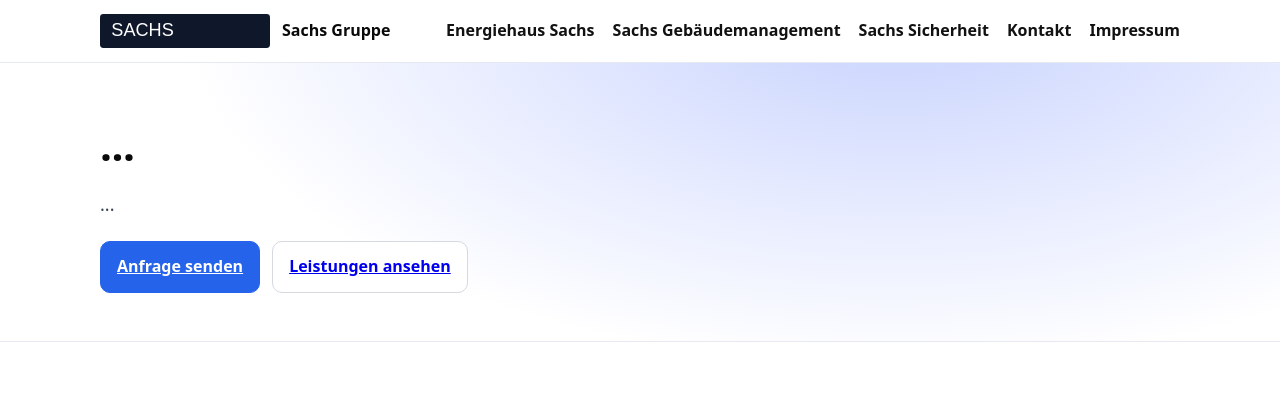
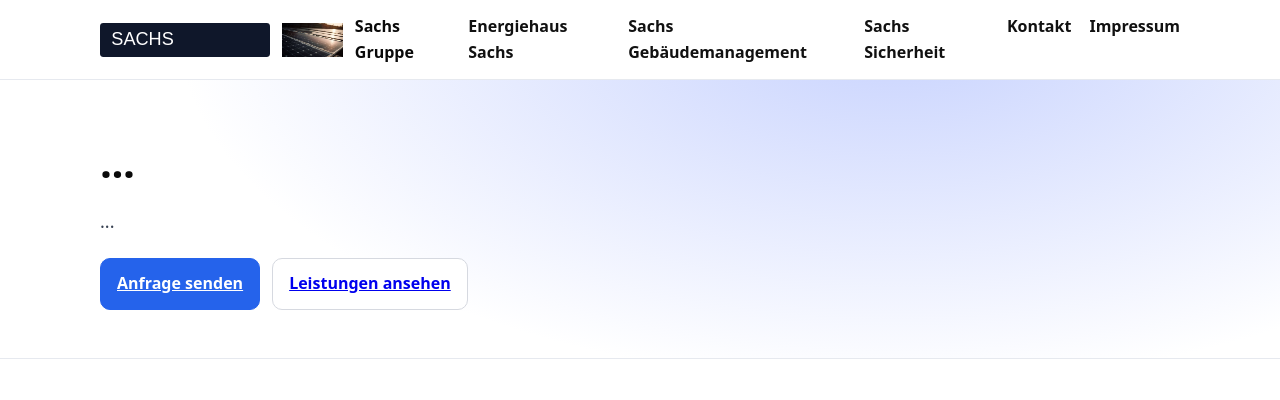
Before and after one commit to DavidGoericke/sachsgruppeNEU, a plain HTML site: page index.html in a window 1280 px wide. Shown: the top 400 px of the page. Drawn offline with Linux system fonts and the light colour scheme.

Commit message:
Update index.html

```diff
--- a/index.html
+++ b/index.html
@@ -13,6 +13,7 @@
   <div class="container nav">
     <a class="brand" href="index.html">
       <img src="assets/logo.svg" alt="Sachs Gruppe">
+      <img src="assets/Pv Bild Banner.jpeg">
       <strong>Sachs Gruppe</strong>
     </a>
     <nav aria-label="Hauptnavigation">
```
